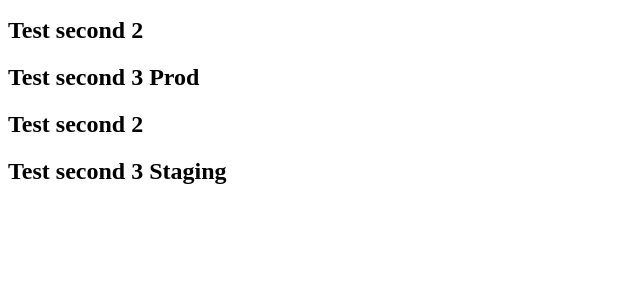
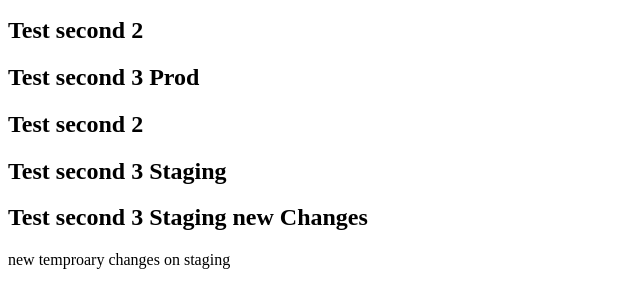
Before and after one commit to Rajeshkprajapati/TestSample, a plain HTML site: page Index.html in a window 1280 px wide. Shown: the part 110-418 px from the top of the page, without its empty margins (0-640 px from the left). Drawn offline with Linux system fonts and the light colour scheme.

Commit message:
Staging (#1)
*Staging merged

Co-authored-by: Ravi Vishwakarma <ravivishwakarma825@gmail.com>

```diff
--- a/Index.html
+++ b/Index.html
@@ -12,5 +12,7 @@
     <h2>Test second 3 Prod</h2>
     <h2>Test second 2</h2>
     <h2>Test second 3 Staging</h2>
+    <h2>Test second 3 Staging new Changes</h2>
+    <p>new temproary changes on staging</p>
 </body>
 </html>
```
